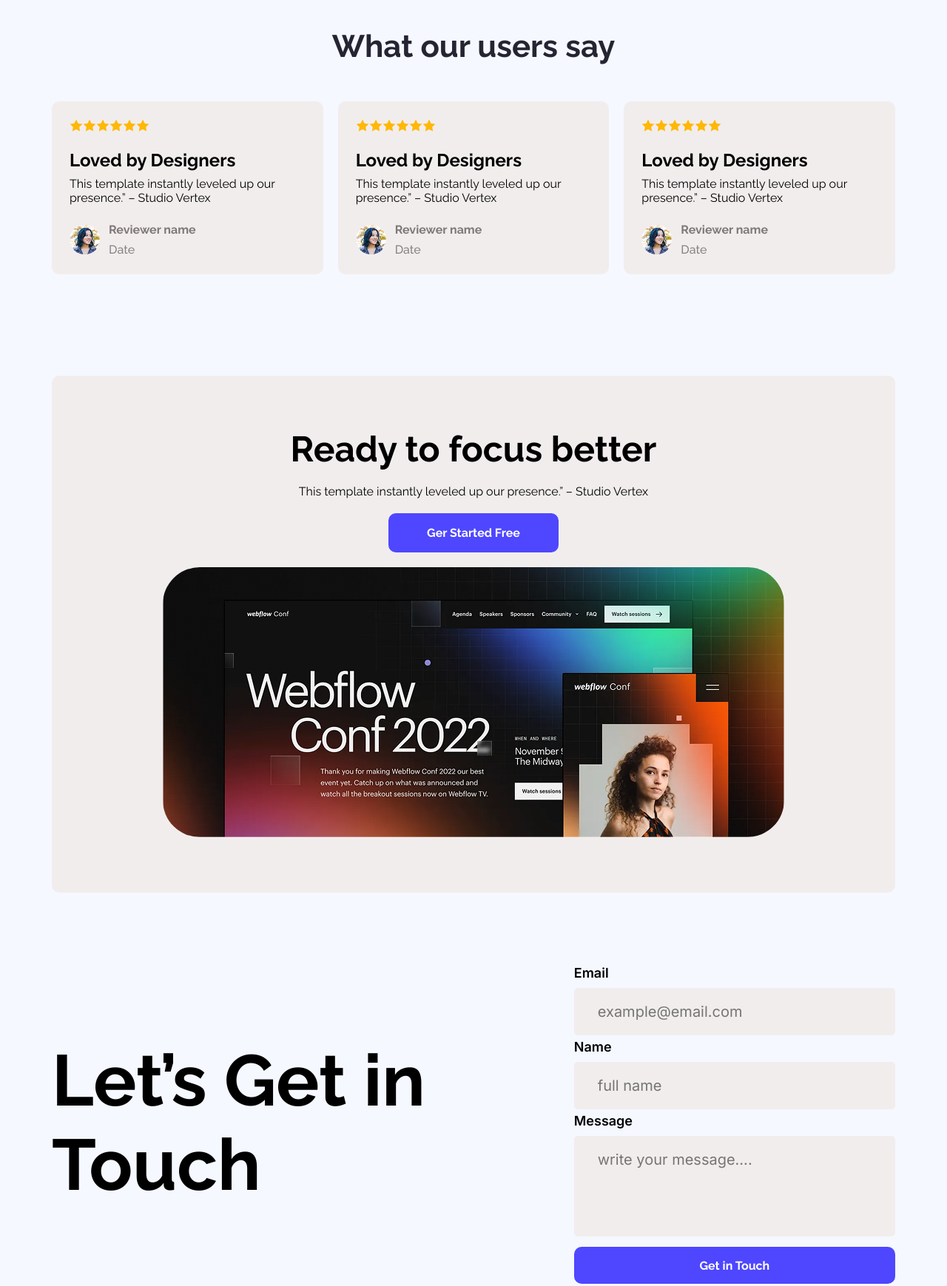
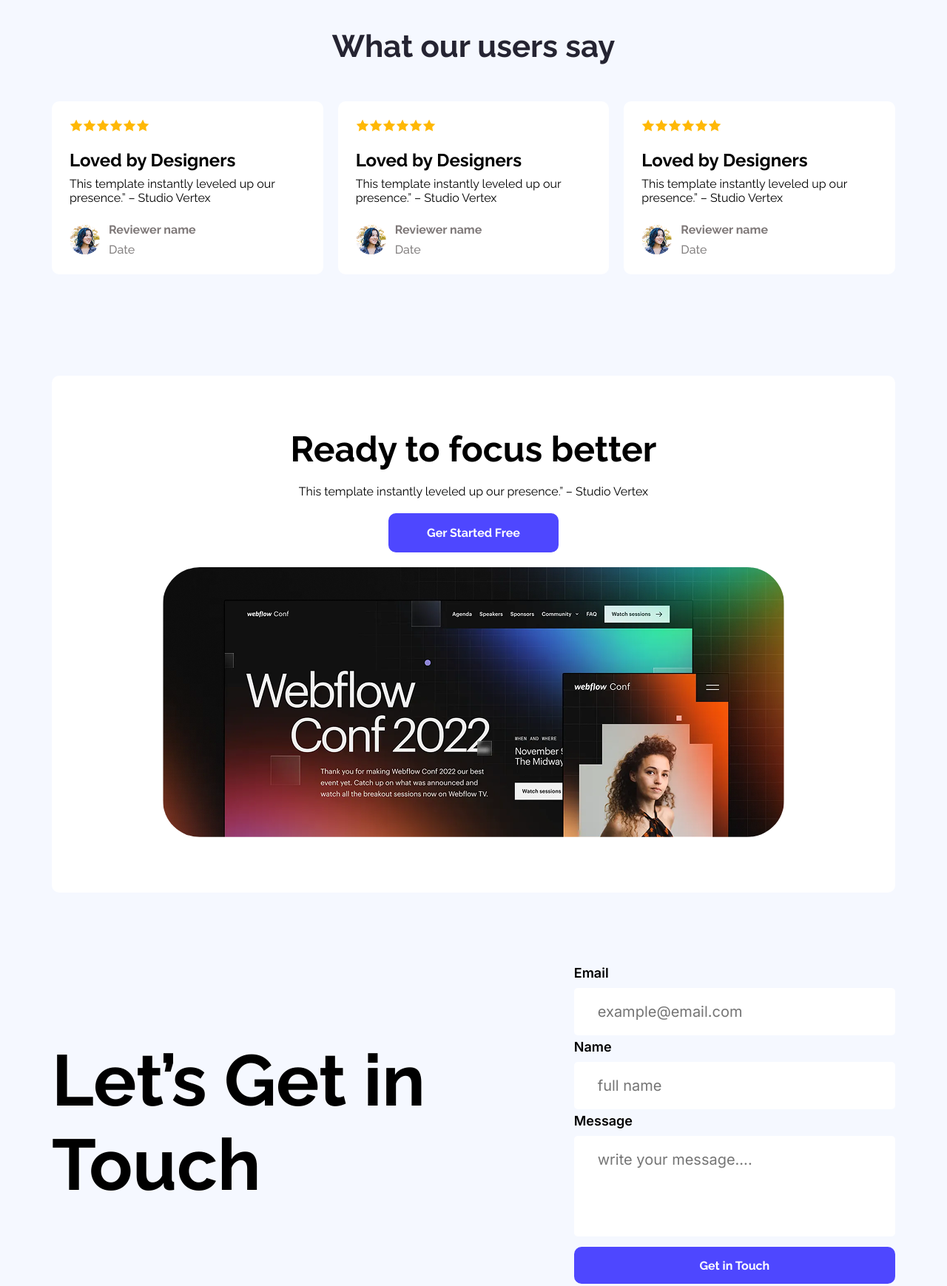
Before and after one commit to mdriyazakondo/assignment-1, a plain HTML site: page index.html in a window 1280 px wide. Shown: the part 1780-3519 px from the top of the page at 74% size. Drawn offline with Linux system fonts and the light colour scheme.

Commit message:
background color

```diff
--- a/style/style.css
+++ b/style/style.css
@@ -162,7 +162,7 @@ body {
 }
 .review-content {
   padding: 24px;
-  background-color: #f2eded;
+  background-color: #ffffff;
   border-radius: 10px;
 }
 .review-content .review-icon {
@@ -197,7 +197,7 @@ body {
 
 .webflow-section {
   text-align: center;
-  background-color: #f2eded;
+  background-color: #ffffff;
   padding: 71px 150px;
   border-radius: 10px;
 }
@@ -252,7 +252,7 @@ body {
   outline: none;
   width: 100%;
   padding: 20px 32px;
-  background-color: #f2eded;
+  background-color: #ffffff;
   border-radius: 5px;
   font-size: 20px;
   font-weight: 400;
@@ -267,7 +267,7 @@ body {
   margin-top: 10px;
 }
 footer {
-  background-color: #f2eded;
+  background-color: #ffffff;
   text-align: center;
   padding: 104px 455px 147px 455px;
 }
```
